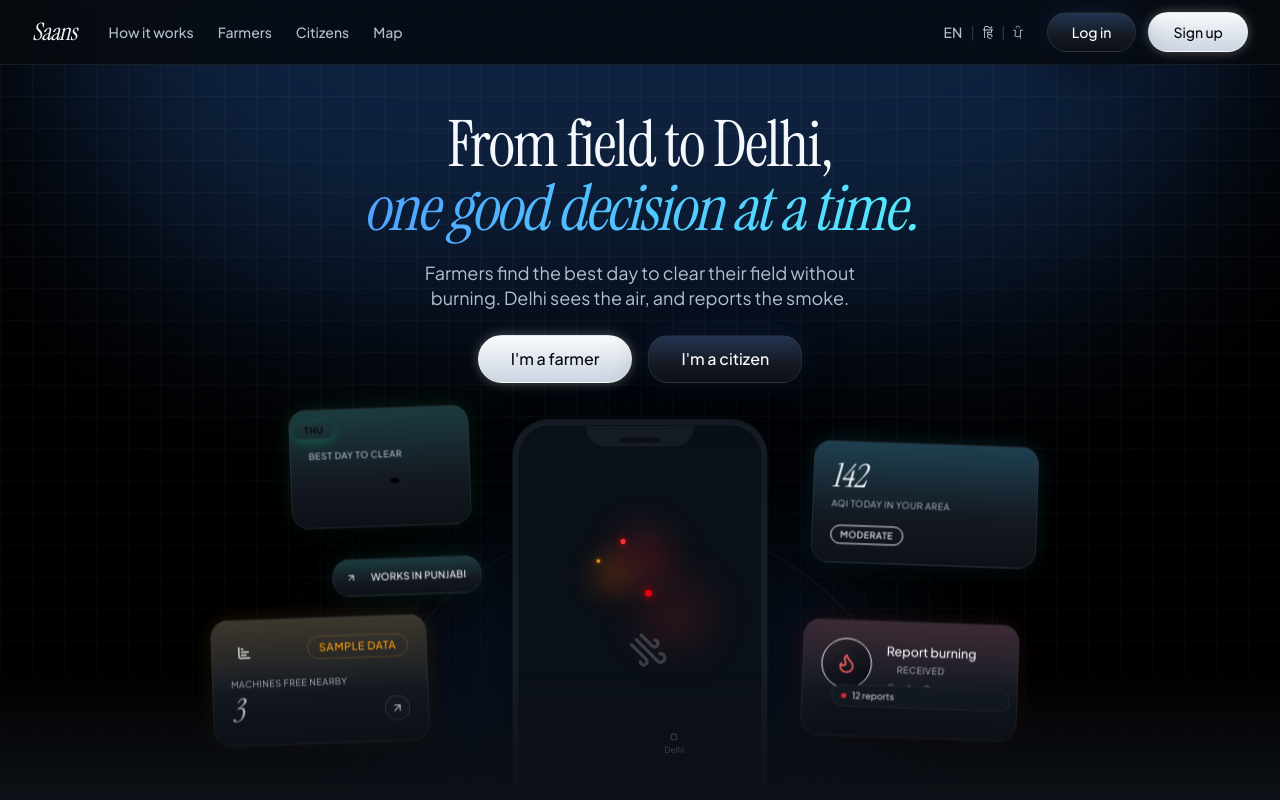
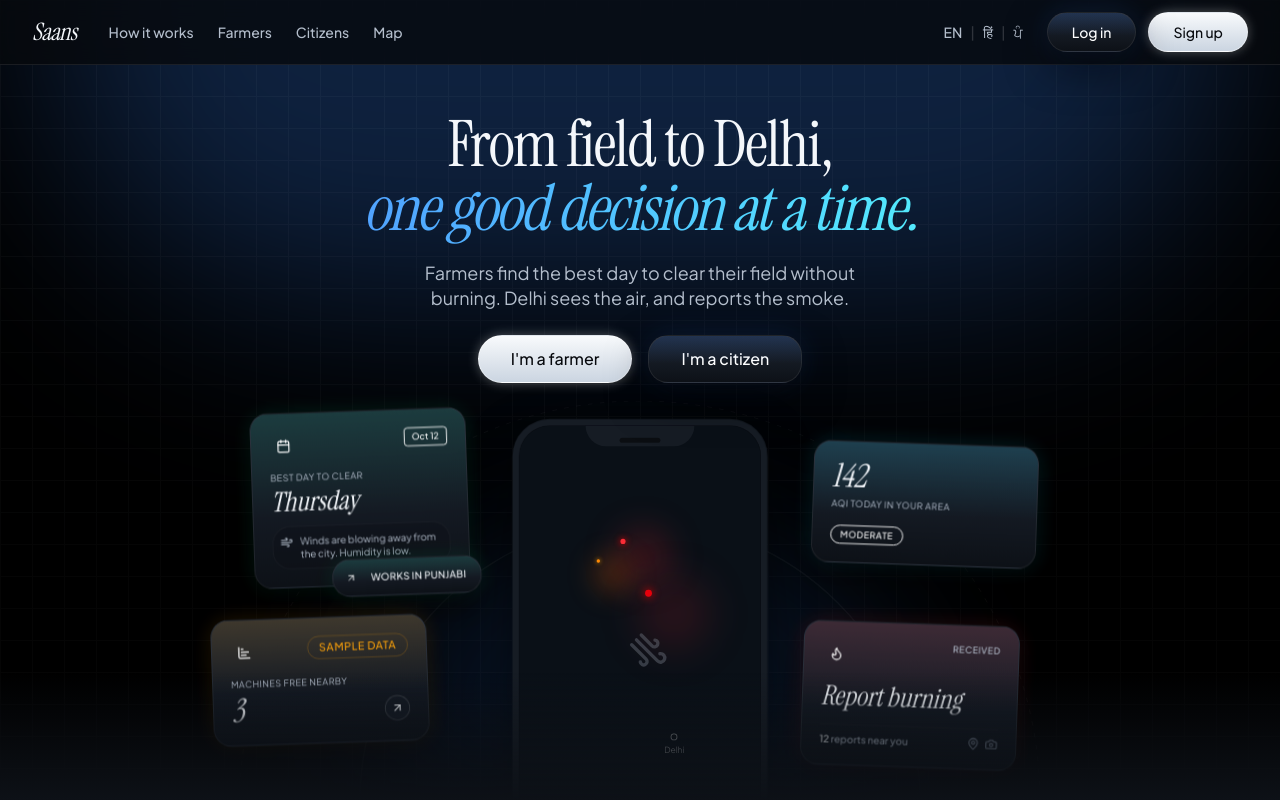
Before and after one commit to Saaarthak0102/BharatBuilds, a Next.js app in the folder apps/web/: page / in a window 1280 px wide. Shown: the top 800 px of the page. Built offline with nearby package versions, Linux system fonts and the light colour scheme.

Commit message:
feat: add HeroCards component for landing page hero section

```diff
--- a/apps/web/components/landing/hero/HeroCards.tsx
+++ b/apps/web/components/landing/hero/HeroCards.tsx
@@ -3,24 +3,27 @@
 import * as React from "react";
 import { HeroFloatCard } from "./HeroFloatCard";
 import { Chip, SampleDataBadge } from "@/components/ui/Chip";
-import { LuChartBar, LuFlame, LuBell, LuMapPin, LuCamera, LuArrowUpRight } from "react-icons/lu";
+import { LuChartBar, LuFlame, LuBell, LuMapPin, LuCamera, LuArrowUpRight, LuWind, LuCalendar } from "react-icons/lu";
 import { heroMock } from "@/lib/mock/heroMock";
 
 export function TLCard() {
+  const [day, date] = heroMock.farmer.bestDay.split(', ');
+
   return (
-    <HeroFloatCard accent="emerald" tilt="left" className="w-[200px]">
-      <div className="absolute top-0 right-4 -translate-y-1/2 z-10">
-        <Chip className="bg-[var(--emerald)] text-[var(--bg-0)] font-bold border-none shadow-[0_4px_12px_rgba(16,185,129,0.3)] px-3 py-0.5 text-[10px]">
-          Thu
-        </Chip>
+    <HeroFloatCard accent="emerald" tilt="left" className="w-[240px]">
+      <div className="flex items-start justify-between mb-3">
+        <div className="w-8 h-8 rounded-full bg-[var(--emerald)]/10 flex items-center justify-center shrink-0">
+          <LuCalendar className="w-4 h-4 text-[var(--emerald)]" />
+        </div>
+        <div className="bg-[var(--emerald)]/10 border border-[var(--emerald)]/20 text-[var(--emerald)] font-medium px-2 py-0.5 rounded text-[10px]">
+          {date}
+        </div>
       </div>
-      <div className="text-[10px] text-[var(--text-mid)] uppercase tracking-wider font-medium mb-3">Best day to clear</div>
-      <div className="h-10 w-full relative">
-        {/* Mock Sparkline */}
-        <svg viewBox="0 0 100 40" className="w-full h-full overflow-visible" preserveAspectRatio="none">
-          <path d="M0,35 Q10,20 20,30 T40,25 T60,10 T80,15 T100,5" fill="none" stroke="var(--emerald)" strokeWidth="2" strokeLinecap="round" />
-          <circle cx="60" cy="10" r="3" fill="var(--emerald)" className="animate-pulse" />
-        </svg>
+      <div className="text-[10px] text-[var(--text-mid)] uppercase tracking-wider mb-1">Best day to clear</div>
+      <div className="font-serif italic text-3xl text-[var(--text-hi)] leading-none mb-3">{day}</div>
+      <div className="text-[11px] text-[var(--text-mid)] leading-snug flex items-start gap-2 bg-[var(--bg-1)]/40 p-2 rounded-lg border border-[var(--border)]/50">
+        <LuWind className="w-3.5 h-3.5 text-[var(--emerald)] shrink-0 mt-0.5" />
+        <span>{heroMock.farmer.reason}</span>
       </div>
     </HeroFloatCard>
   );
@@ -85,27 +88,23 @@ export function TRCard() {
 export function BRCard() {
   return (
     <HeroFloatCard accent="red" tilt="right" className="w-[240px]">
-      <div className="flex gap-4">
-        <div className="w-14 h-14 rounded-xl bg-gradient-to-br from-[var(--red)]/20 to-[#0A0D14] border border-[var(--red)]/30 flex items-center justify-center shrink-0">
-          <LuFlame className="w-6 h-6 text-red-400 opacity-90" />
+      <div className="flex items-start justify-between mb-3">
+        <div className="w-8 h-8 rounded-full bg-[var(--red)]/10 flex items-center justify-center shrink-0">
+          <LuFlame className="w-4 h-4 text-[var(--red)]" />
         </div>
-        <div className="flex flex-col justify-center py-0.5">
-          <div className="text-sm font-medium text-[var(--text-hi)] mb-1">Report burning</div>
-          <div className="flex items-center gap-1.5 mb-2">
-            <span className="w-1.5 h-1.5 rounded-full bg-[var(--red)] animate-pulse" />
-            <span className="text-[10px] text-[var(--text-mid)] uppercase tracking-wider">Received</span>
-          </div>
-          <div className="flex items-center gap-2">
-            <LuMapPin className="w-3 h-3 text-[var(--text-low)]" />
-            <LuCamera className="w-3 h-3 text-[var(--text-low)]" />
-            <LuBell className="w-3 h-3 text-[var(--text-low)]" />
-          </div>
+        <div className="flex items-center gap-1.5">
+          <span className="w-1.5 h-1.5 rounded-full bg-[var(--red)] animate-pulse" />
+          <span className="text-[10px] text-[var(--text-mid)] uppercase tracking-wider font-medium">Received</span>
         </div>
       </div>
-      <div className="absolute -top-3 -right-3 z-10">
-        <div className="bg-[var(--bg-2)] border border-[var(--border)] text-[var(--text-hi)] text-[10px] px-2.5 py-1 rounded-t-lg rounded-bl-lg rounded-br-sm shadow-xl flex items-center gap-1.5 font-medium">
-          <span className="w-1.5 h-1.5 rounded-full bg-red-500" />
-          {heroMock.stats.reports} reports
+      <div className="font-serif italic text-3xl text-[var(--text-hi)] leading-tight mb-3">Report burning</div>
+      <div className="flex items-center justify-between mt-1 pt-2 border-t border-[var(--border)]/30">
+        <div className="text-[11px] text-[var(--text-mid)] font-medium">
+          <span className="text-[var(--text-hi)]">{heroMock.stats.reports}</span> reports near you
+        </div>
+        <div className="flex items-center gap-1.5">
+          <LuMapPin className="w-3.5 h-3.5 text-[var(--text-low)]" />
+          <LuCamera className="w-3.5 h-3.5 text-[var(--text-low)]" />
         </div>
       </div>
     </HeroFloatCard>
```
